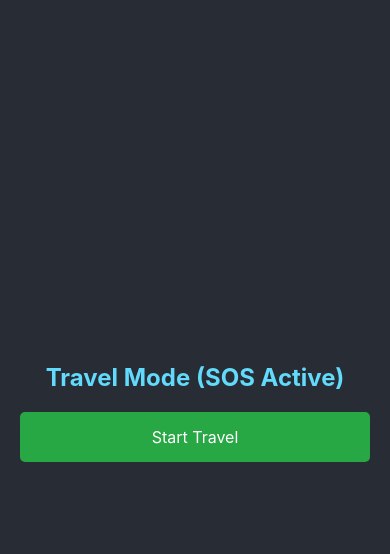
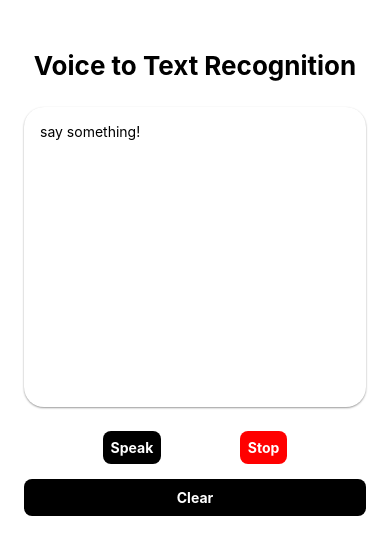
Before and after one commit to ajf1016/Woman-safety-app, a React Native app: screen / in a window 390 px wide. Shown: the top 554 px of the page. Built offline with nearby package versions, Linux system fonts and the light colour scheme.

Commit message:
android errors fixed.. recording process is pending

```diff
--- a/App.jsx
+++ b/App.jsx
@@ -15,6 +15,7 @@ import SOSScreen from './src/components/SOSScreen';
 import Dashboard from './src/components/Dashboard';
 import Otp from './src/components/auth/Otp';
 import SignIn from './src/components/auth/SignIn';
+import ActiveListener from './src/components/ActiveListener';
 // import {NavigationContainer} from '@react-navigation/native';
 // import {createStackNavigator} from '@react-navigation/stack';
 
@@ -135,7 +136,8 @@ function App() {
     // </NavigationContainer>
     // <HomeScreen/> />
     // <Dashboard />
-    <SOSScreen />
+    // <SOSScreen />
+    <ActiveListener />
     // <Login />
     // <SignIn />
     // <Otp />
--- a/package.json
+++ b/package.json
@@ -10,9 +10,10 @@
     "test": "jest"
   },
   "dependencies": {
+    "@react-native-community/cli": "^14.0.1",
     "@react-native-community/geolocation": "^3.4.0",
+    "@react-native-voice/voice": "^3.2.4",
     "@react-navigation/stack": "^6.4.1",
-    "@voximplant/react-native-foreground-service": "^3.0.2",
     "axios": "^1.7.7",
     "react": "18.3.1",
     "react-native": "0.75.2",
--- /dev/null
+++ b/src/components/ActiveListener.jsx
@@ -0,0 +1,160 @@
+import React, {useEffect, useState} from 'react';
+import {
+  View,
+  Button,
+  Text,
+  StyleSheet,
+  SafeAreaView,
+  TextInput,
+  ActivityIndicator,
+  TouchableOpacity,
+} from 'react-native';
+import Voice from '@react-native-voice/voice';
+
+const ActiveListener = () => {
+  const [result, setResult] = useState('');
+  const [isLoading, setLoading] = useState(false);
+
+  const speechStartHandler = e => {
+    console.log('speechStart successful', e);
+  };
+
+  const speechEndHandler = e => {
+    setLoading(false);
+    console.log('stop handler', e);
+  };
+
+  const speechResultsHandler = e => {
+    const text = e.value[0];
+    setResult(text);
+  };
+
+  const startRecording = async () => {
+    setLoading(true);
+    try {
+      await Voice.start('en-Us');
+    } catch (error) {
+      console.log('error', error);
+    }
+  };
+
+  const stopRecording = async () => {
+    try {
+      await Voice.stop();
+      setLoading(false);
+    } catch (error) {
+      console.log('error', error);
+    }
+  };
+
+  const clear = () => {
+    setResult('');
+  };
+
+  useEffect(() => {
+    Voice.onSpeechStart = speechStartHandler;
+    Voice.onSpeechEnd = speechEndHandler;
+    Voice.onSpeechResults = speechResultsHandler;
+    return () => {
+      Voice.destroy().then(Voice.removeAllListeners);
+    };
+  }, []);
+
+  return (
+    <View style={styles.container}>
+      <SafeAreaView>
+        <Text style={styles.headingText}>Voice to Text Recognition</Text>
+        <View style={styles.textInputStyle}>
+          <TextInput
+            value={result}
+            multiline={true}
+            placeholder="say something!"
+            style={{
+              flex: 1,
+              height: '100%',
+            }}
+            onChangeText={text => setResult(text)}
+          />
+        </View>
+        <View style={styles.btnContainer}>
+          {isLoading ? (
+            <ActivityIndicator size="large" color="black" />
+          ) : (
+            <TouchableOpacity onPress={startRecording} style={styles.speak}>
+              <Text style={{color: 'white', fontWeight: 'bold'}}>Speak</Text>
+            </TouchableOpacity>
+          )}
+
+          <TouchableOpacity style={styles.stop} onPress={stopRecording}>
+            <Text style={{color: 'white', fontWeight: 'bold'}}>Stop</Text>
+          </TouchableOpacity>
+        </View>
+        <TouchableOpacity style={styles.clear} onPress={clear}>
+          <Text style={{color: 'white', fontWeight: 'bold'}}>Clear</Text>
+        </TouchableOpacity>
+      </SafeAreaView>
+    </View>
+  );
+};
+
+const styles = StyleSheet.create({
+  container: {
+    flex: 1,
+    backgroundColor: '#fff',
+    padding: 24,
+  },
+  headingText: {
+    alignSelf: 'center',
+    marginVertical: 26,
+    fontWeight: 'bold',
+    fontSize: 26,
+  },
+  textInputStyle: {
+    flexDirection: 'row',
+    justifyContent: 'space-between',
+    alignItems: 'center',
+    backgroundColor: 'white',
+    height: 300,
+    borderRadius: 20,
+    paddingVertical: 16,
+    paddingHorizontal: 16,
+    shadowOffset: {width: 0, height: 1},
+    shadowRadius: 2,
+    elevation: 2,
+    shadowOpacity: 0.4,
+  },
+  speak: {
+    backgroundColor: 'black',
+    display: 'flex',
+    alignItems: 'center',
+    justifyContent: 'center',
+    padding: 8,
+    borderRadius: 8,
+  },
+  stop: {
+    backgroundColor: 'red',
+    display: 'flex',
+    alignItems: 'center',
+    justifyContent: 'center',
+    padding: 8,
+    borderRadius: 8,
+  },
+  clear: {
+    backgroundColor: 'black',
+    display: 'flex',
+    alignItems: 'center',
+    justifyContent: 'center',
+    padding: 10,
+    borderRadius: 8,
+    marginTop: 15,
+  },
+  btnContainer: {
+    display: 'flex',
+    flexDirection: 'row',
+    with: '50%',
+    justifyContent: 'space-evenly',
+    marginTop: 24,
+  },
+});
+
+export default ActiveListener;
```
Also changed, not shown: 7 other files (tests, documents, lock files or other folders).
